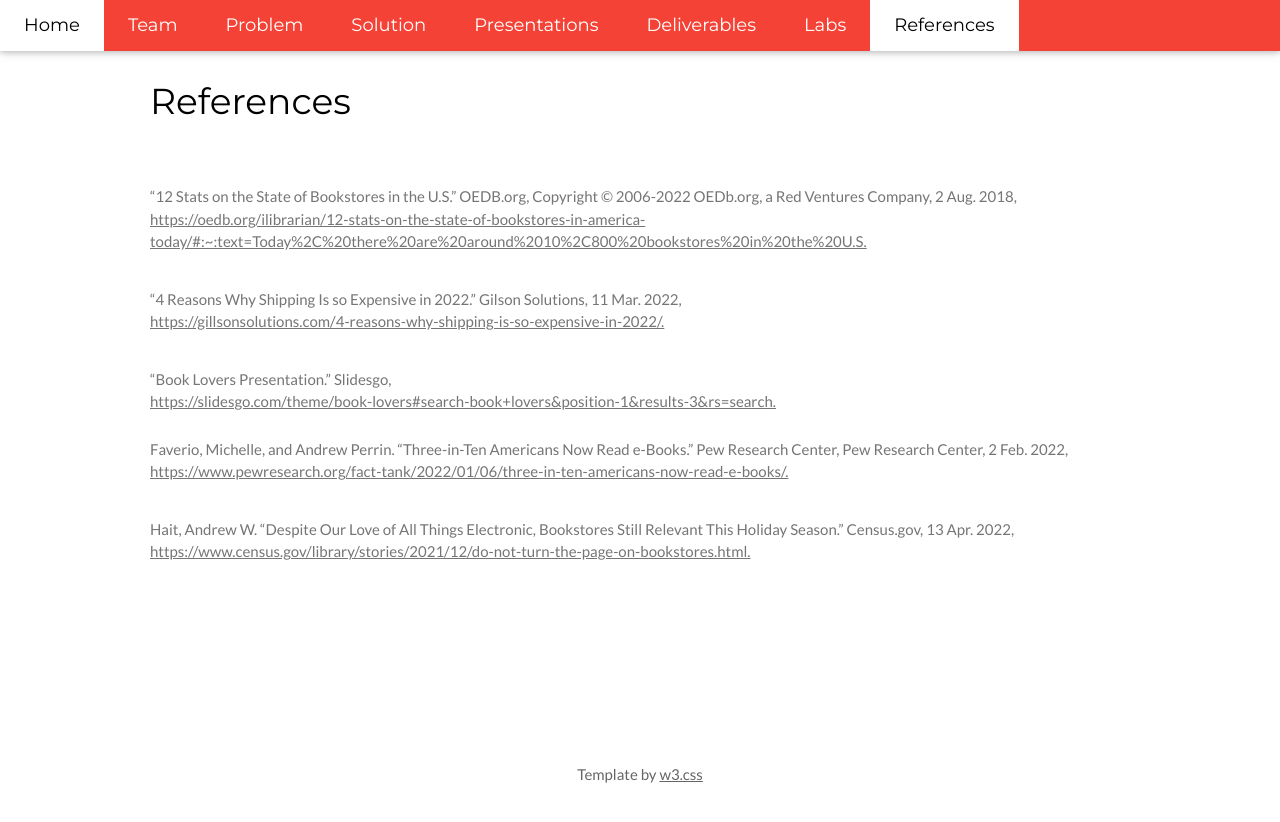
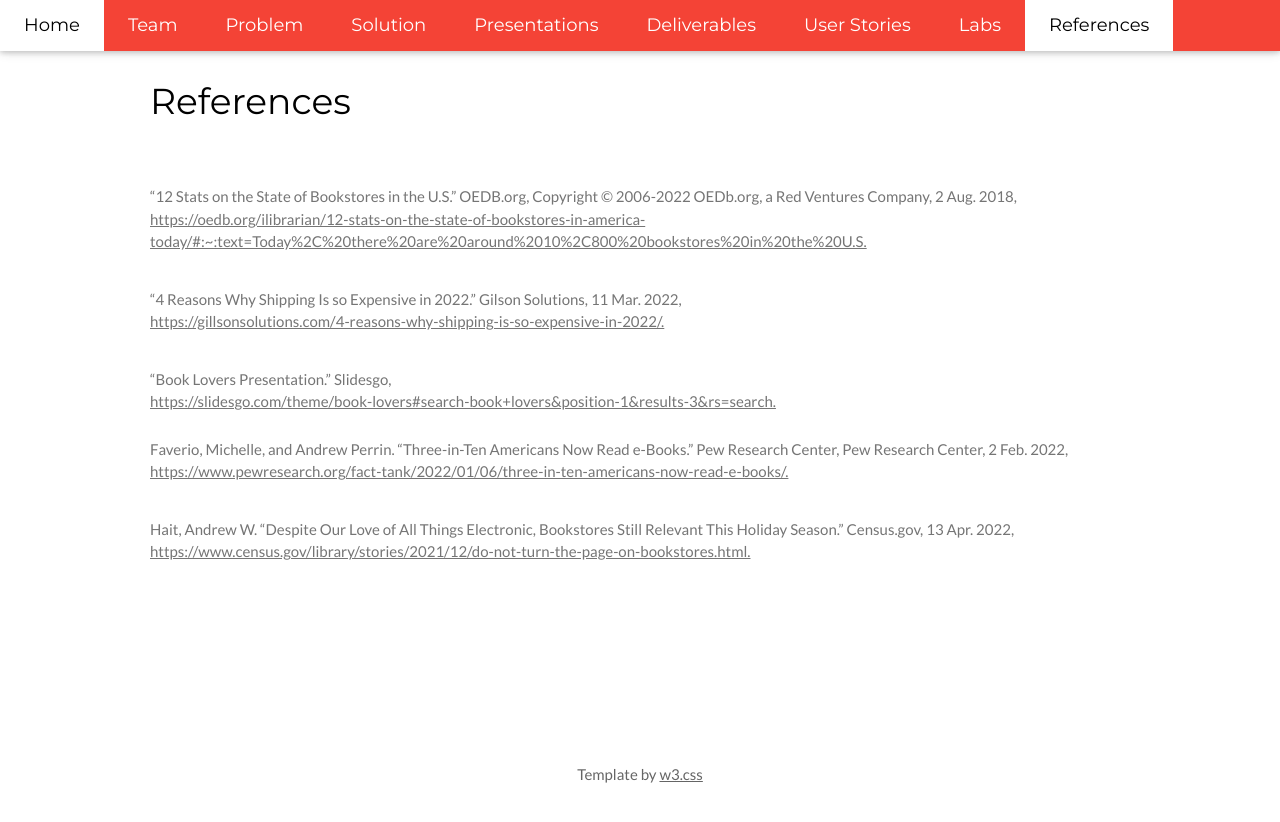
Before and after one commit to vdulc001/2022-Fall-CS410-GOLD, a plain HTML site: page References.html in a window 1280 px wide. Drawn offline with nearby package versions, Linux system fonts and the light colour scheme.

Commit message:
Update References.html

```diff
--- a/References.html
+++ b/References.html
@@ -26,6 +26,7 @@ body,h1,h2,h3,h4,h5,h6 {font-family: "Lato", sans-serif}
     <a href="Solution.html" class="w3-bar-item w3-button w3-hide-small w3-padding-large w3-hover-white">Solution</a>
 	<a href="Presentations.html" class="w3-bar-item w3-button w3-hide-small w3-padding-large w3-hover-white">Presentations</a>
     <a href="Deliverables.html" class="w3-bar-item w3-button w3-hide-small w3-padding-large w3-hover-white">Deliverables</a>
+    <a href="UserStories.html" class="w3-bar-item w3-button w3-hide-small w3-padding-large w3-hover-white">User Stories</a>
 	   <a href="Labs.html" class="w3-bar-item w3-button w3-hide-small w3-padding-large w3-hover-white">Labs</a>
     <a href="References.html" class="w3-bar-item w3-button w3-hide-small w3-padding-large w3-white">References</a>
   </div>
@@ -38,6 +39,7 @@ body,h1,h2,h3,h4,h5,h6 {font-family: "Lato", sans-serif}
     <a href="Solution.html" class="w3-bar-item w3-button w3-padding-large">Solution</a>
 	<a href="Presentations.html" class="w3-bar-item w3-button w3-padding-large">Presentations</a>
     <a href="Deliverables.html" class="w3-bar-item w3-button w3-padding-large">Deliverables</a>
+    <a href="UserStories.html" class="w3-bar-item w3-button w3-hide-small w3-padding-large w3-hover-white">User Stories</a>
 	  <a href="Labs.html" class="w3-bar-item w3-button w3-padding-large">Labs</a>
 	<a href="References" class="w3-bar-item w3-button w3-padding-large">References</a>
   </div>
```
